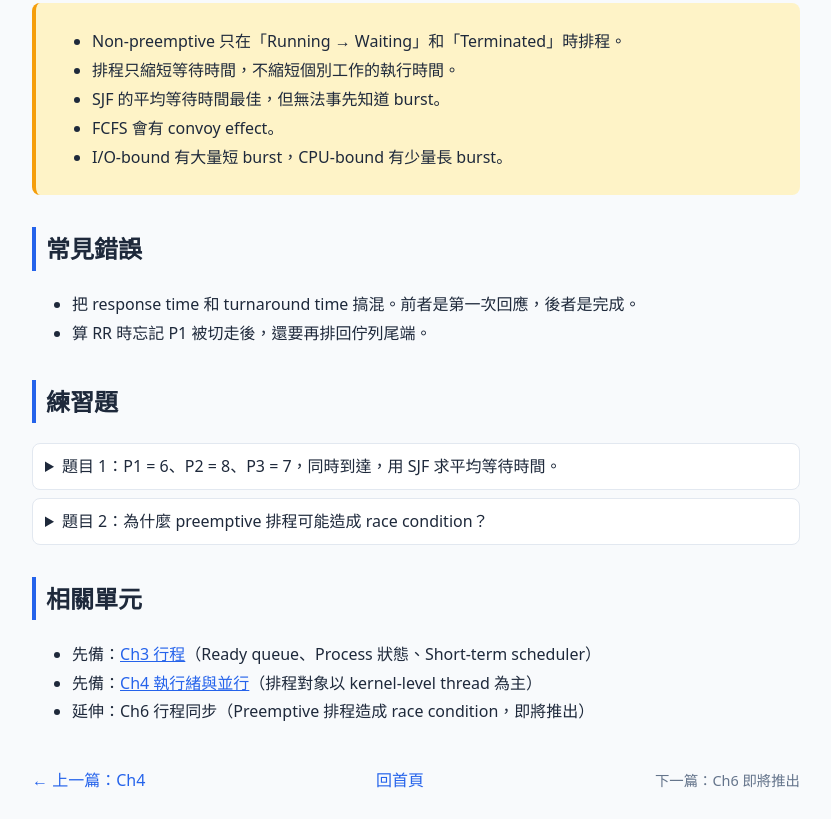
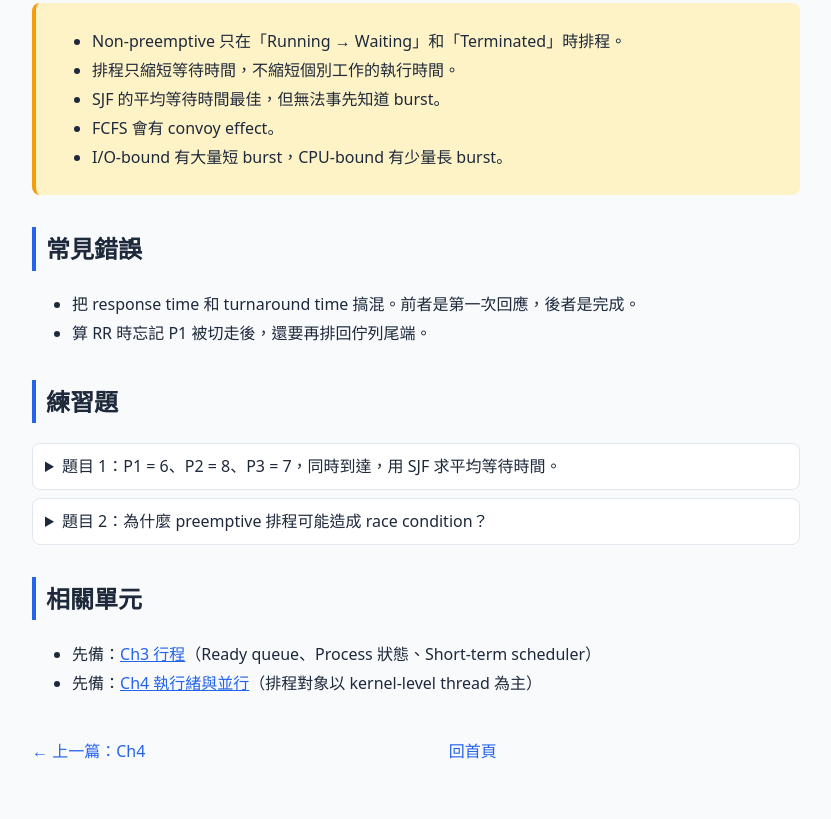
Before and after one commit to ThumperHuang/os-notes, a plain HTML site: page lessons/os-05-cpu-scheduling.html in a window 1280 px wide. Shown: the part 2854-3673 px from the top of the page, without its empty margins (224-1055 px from the left). After the commit the page ends 3644 px from the top, so only its background shows below. Drawn offline with Linux system fonts and the light colour scheme.

Commit message:
Update CPU scheduling lesson content
Removed reference to upcoming Chapter 6 on process synchronization.

```diff
--- a/lessons/os-05-cpu-scheduling.html
+++ b/lessons/os-05-cpu-scheduling.html
@@ -115,13 +115,12 @@ average = 17.00</code></pre>
     <ul class="rel">
       <li>先備：<a href="os-03-processes.html" data-rel="prerequisite_of">Ch3 行程</a>（Ready queue、Process 狀態、Short-term scheduler）</li>
       <li>先備：<a href="os-04-threads.html" data-rel="prerequisite_of">Ch4 執行緒與並行</a>（排程對象以 kernel-level thread 為主）</li>
-      <li>延伸：Ch6 行程同步（Preemptive 排程造成 race condition，即將推出）</li>
     </ul>
 
     <nav>
       <a href="os-04-threads.html">← 上一篇：Ch4</a>
       <a href="../index.html">回首頁</a>
-      <span class="meta">下一篇：Ch6 即將推出</span>
+      <span></span>
     </nav>
   </article>
 </body>
```
